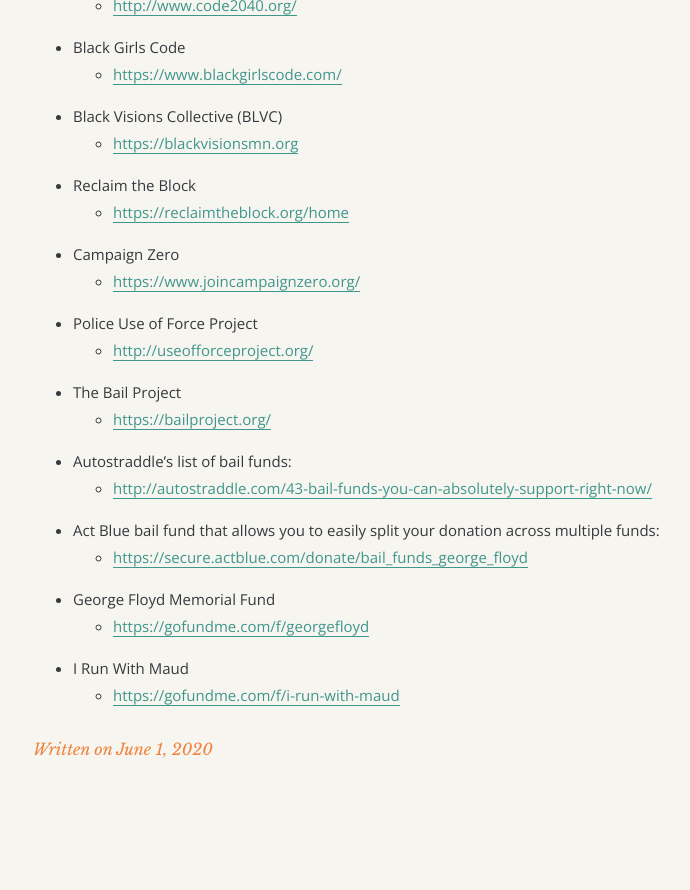
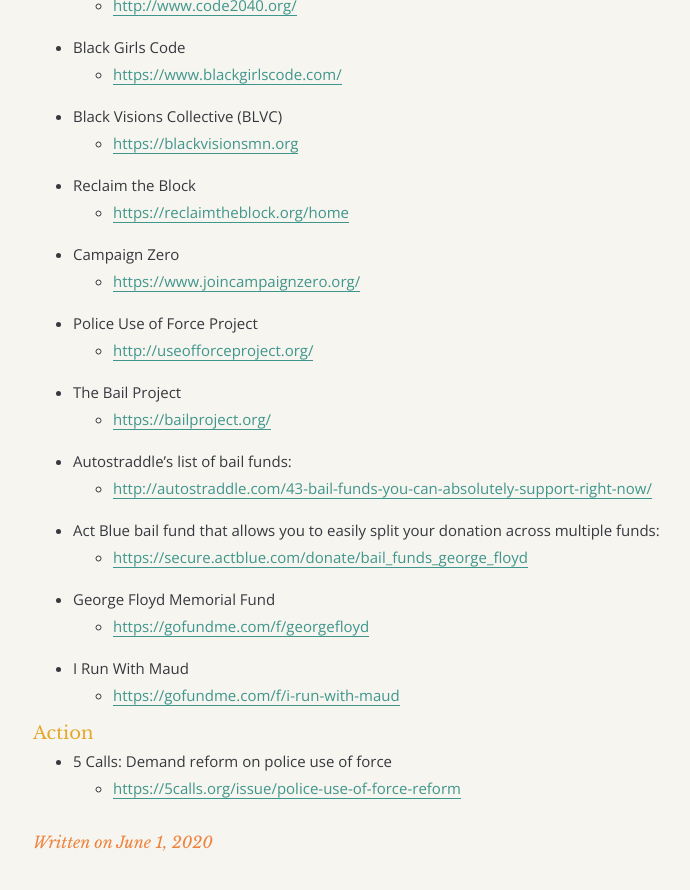
Before and after one commit to angelariggs/angelariggs.github.io, a Jekyll site: the page built from _posts/2020-06-01-ally-resources.md, in a window 1280 px wide and 900 px high, scrolled down 2085 px. Shown: the top 890 px of the window, without its empty margins (223-913 px from the left). Built offline with Jekyll 4.4.1, drawn with Linux system fonts in a browser that asks for light colours; comment, search, counter and statistics services are not loaded; before the commit the page ends 2892 px from its top, so only the background shows below that.

Commit message:
added action

```diff
--- a/_posts/2020-06-01-ally-resources.md
+++ b/_posts/2020-06-01-ally-resources.md
@@ -102,3 +102,8 @@
 
 - I Run With Maud
   - [https://gofundme.com/f/i-run-with-maud](https://gofundme.com/f/i-run-with-maud)
+
+### Action
+
+- 5 Calls: Demand reform on police use of force
+  - [https://5calls.org/issue/police-use-of-force-reform](https://5calls.org/issue/police-use-of-force-reform)
```
